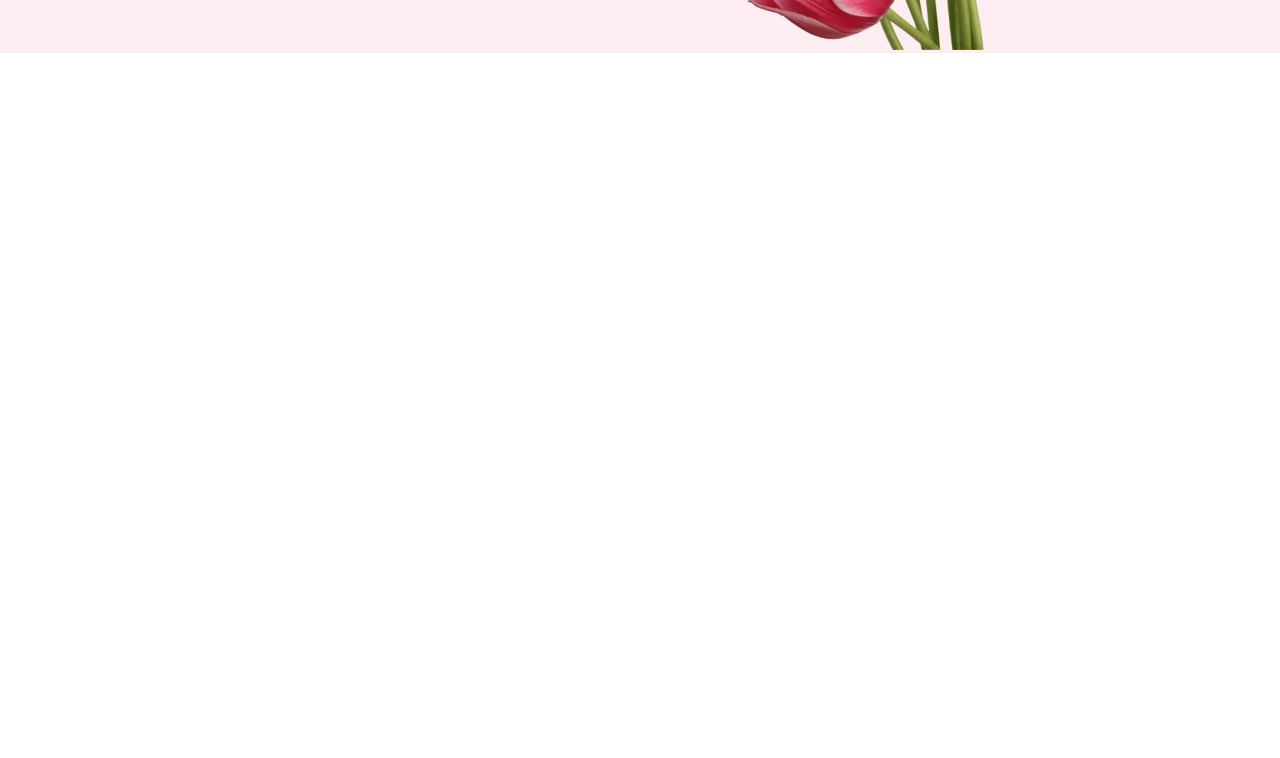
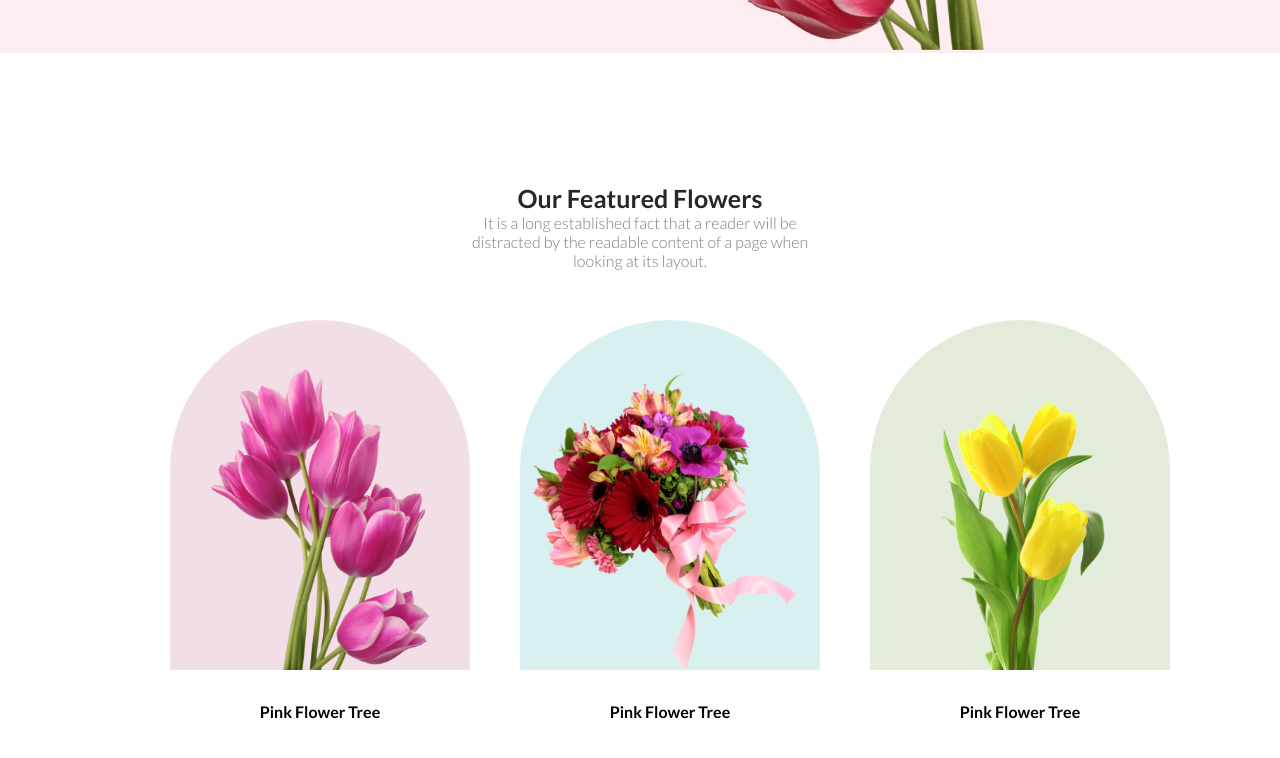
Before and after one commit to manik-roy-tagor/flower-shop, a plain HTML site: page index.html in a window 1280 px wide. Shown: the part 470-1228 px from the top of the page. Before the commit the page ends 800 px from the top, so only its background shows below. Drawn offline with Linux system fonts and the light colour scheme.

Commit message:
Featured Section  Part Created

```diff
--- a/assets/css/style.css
+++ b/assets/css/style.css
@@ -45,6 +45,57 @@
     color: #fff;
     font-size: 16px;
 }
-.header-img{
+
+.header-img {
     height: 500px;
 }
+
+
+/* Featured Flower Section Styles */
+.featured-section {
+    padding: 130px 170px;
+    margin: auto;
+    text-align: center;
+}
+
+.featured-title {
+    font-size: 25px;
+    font-weight: bolder;
+    color: #272727;
+}
+
+.featured-desc {
+    width: 40%;
+    margin: auto;
+    color: rgba(39, 39, 39, 0.60);
+}
+
+.boxes {
+    display: flex;
+    align-items: center;
+    justify-content: space-around;
+    gap: 50px;
+}
+
+.img-box {
+    width: 300px;
+    height: 350px;
+    border-radius: 300px 300px 0px 0px;
+    margin-top: 50px;
+    margin-bottom: 32px;
+}
+
+.img-box img {
+    height: 300px;
+    padding: 50px 0px 0px 0px;
+}
+
+.box-1 {
+    background: rgba(167, 33, 98, 0.15);
+}
+.box-2{
+    background: rgba(5, 151, 160, 0.15);
+}
+.box-3{
+    background: rgba(71, 125, 17, 0.15);
+}
--- a/index.html
+++ b/index.html
@@ -23,5 +23,32 @@
     </div>
 </div>
     </header>
+    <main>
+        <div class="featured-section">
+            <h2 class="featured-title">Our Featured Flowers</h2>
+            <p class="featured-desc">It is a long established fact that a reader will be distracted by the readable content of a page when looking at its layout.</p>
+            <div class="boxes">
+                <div class="box">
+                    <div class="img-box box-1">
+                        <img src="assets/images/pngwing 6.png" alt="">
+                    </div>
+                    <h4 class="featured-img-title">Pink Flower Tree</h4>
+                </div>
+                <div class="box">
+                    <div class="img-box box-2">
+                        <img src="assets/images/pngwing 5.png" alt="">
+                    </div>
+                    <h4 class="featured-img-title">Pink Flower Tree</h4>
+                </div>
+                <div class="box">
+                    <div class="img-box box-3">
+                        <img src="assets/images/pngwing 7.png" alt="">
+                    </div>
+                    <h4 class="featured-img-title">Pink Flower Tree</h4>
+                </div>
+
+            </div>
+        </div>
+    </main>
 </body>
 </html>
```
